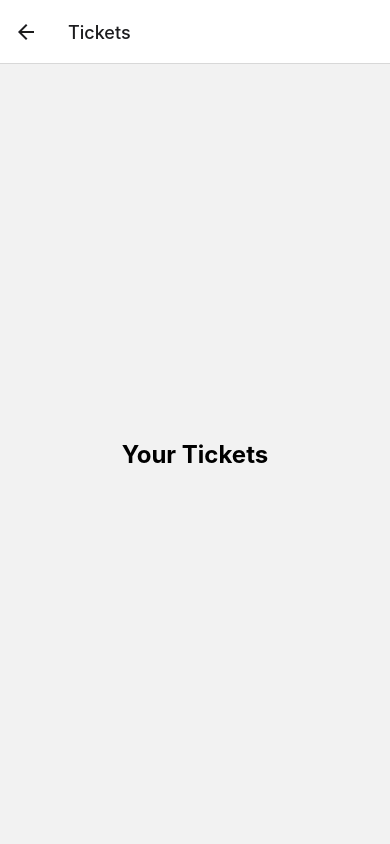
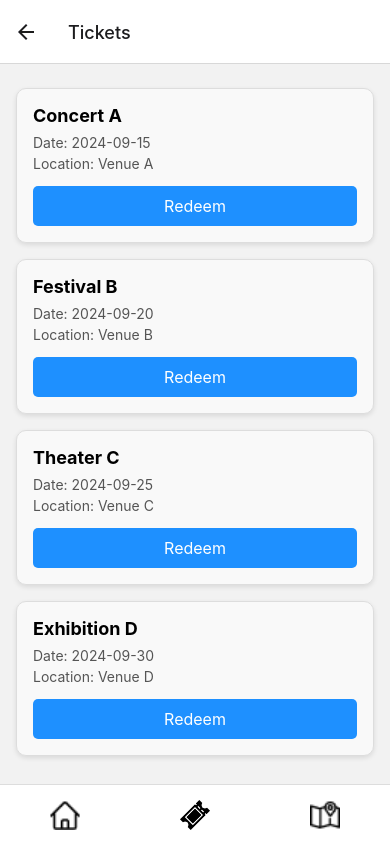
Before and after one commit to M4verrick/CrowdControl, a React Native app in the folder MyNewProject/: screen /Tickets in a window 390 px wide. Built offline with nearby package versions, Linux system fonts and the light colour scheme.

Commit message:
homscreen with icons and navbar added
...

```diff
--- /dev/null
+++ b/MyNewProject/components/navbar.js
@@ -0,0 +1,42 @@
+import React from 'react';
+import { View, TouchableOpacity, StyleSheet, Image } from 'react-native';
+
+const NavBar = ({ navigation }) => {
+  return (
+    <View style={styles.navBar}>
+      <TouchableOpacity style={styles.navItem} onPress={() => navigation.navigate('Home')}>
+        <Image source={require('../assets/home.png')} style={styles.icon} />
+      </TouchableOpacity>
+
+      <TouchableOpacity style={styles.navItem} onPress={() => navigation.navigate('Tickets')}>
+        <Image source={require('../assets/Vector.png')} style={styles.icon} />
+      </TouchableOpacity>
+
+      <TouchableOpacity style={styles.navItem} onPress={() => navigation.navigate('Map')}>
+        <Image source={require('../assets/map.png')} style={styles.icon} />
+      </TouchableOpacity>
+    </View>
+  );
+};
+
+const styles = StyleSheet.create({
+  navBar: {
+    flexDirection: 'row',
+    justifyContent: 'space-around',
+    alignItems: 'center',
+    height: 60,
+    backgroundColor: '#fff',
+    borderTopWidth: 1,
+    borderTopColor: '#ddd',
+  },
+  navItem: {
+    flex: 1,
+    alignItems: 'center',
+  },
+  icon: {
+    width: 30,
+    height: 30,
+  },
+});
+
+export default NavBar;
--- a/MyNewProject/screens/Homescreen.js
+++ b/MyNewProject/screens/Homescreen.js
@@ -1,5 +1,6 @@
 import React from 'react';
-import { View, ScrollView, StyleSheet, TouchableOpacity, Image } from 'react-native';
+import { View, ScrollView, StyleSheet, Image } from 'react-native';
+import NavBar from '../components/navbar';
 
 const HomeScreen = ({ navigation }) => {
   return (
@@ -11,20 +12,8 @@ const HomeScreen = ({ navigation }) => {
         <Image source={require('../assets/cover3.png')} style={styles.eventImage} />
       </ScrollView>
 
-      {/* Navigation Bar */}
-      <View style={styles.navBar}>
-        <TouchableOpacity style={styles.navItem} onPress={() => console.log('Other Tab')}>
-          {/* Placeholder for other tabs */}
-        </TouchableOpacity>
 
-        <TouchableOpacity style={styles.navItem} onPress={() => navigation.navigate('Tickets')}>
-          <Image source={require('../assets/Vector.png')} style={{ width: 30, height: 30 }} />
-        </TouchableOpacity>
-
-        <TouchableOpacity style={styles.navItem} onPress={() => console.log('Other Tab')}>
-          {/* Placeholder for other tabs */}
-        </TouchableOpacity>
-      </View>
+      <NavBar navigation={navigation} />
     </View>
   );
 };
@@ -40,22 +29,9 @@ const styles = StyleSheet.create({
     marginBottom: 20,
   },
   eventImage: {
-    marginHorizontal: 10,
     width: 300,
     height: 200,
-  },
-  navBar: {
-    flexDirection: 'row',
-    justifyContent: 'space-around',
-    alignItems: 'center',
-    height: 60,
-    backgroundColor: '#fff',
-    borderTopWidth: 1,
-    borderTopColor: '#ddd',
-  },
-  navItem: {
-    flex: 1,
-    alignItems: 'center',
+    marginHorizontal: 10,
   },
 });
 
--- a/MyNewProject/screens/Ticketscreen.js
+++ b/MyNewProject/screens/Ticketscreen.js
@@ -1,24 +1,96 @@
-import React from 'react';
-import { View, Text, StyleSheet } from 'react-native';
 
-const TicketsScreen = () => {
+import { View, Text, StyleSheet, ScrollView, TouchableOpacity } from 'react-native';
+import NavBar from '../components/navbar';  // Updated import path
+import React, { useState } from 'react';
+
+const TicketsScreen = ({ navigation }) => {
+  // Example ticket data
+  const tickets = [
+    { id: 1, event: 'Concert A', date: '2024-09-15', location: 'Venue A' },
+    { id: 2, event: 'Festival B', date: '2024-09-20', location: 'Venue B' },
+    { id: 3, event: 'Theater C', date: '2024-09-25', location: 'Venue C' },
+    { id: 4, event: 'Exhibition D', date: '2024-09-30', location: 'Venue D' },
+  ];
+
+  const [redeemedTickets, setRedeemedTickets] = useState([]);
+
+  const handleRedeem = (id) => {
+    setRedeemedTickets([...redeemedTickets, id]);
+  };
+
   return (
-    <View style={styles.container}>
-      <Text style={styles.title}>Your Tickets</Text>
-      {/* Implement your ticket screen details here */}
+    <View style={{ flex: 1 }}>
+      <ScrollView contentContainerStyle={styles.container}>
+        {tickets.map((ticket) => (
+          <View key={ticket.id} style={styles.ticketContainer}>
+            <Text style={styles.eventText}>{ticket.event}</Text>
+            <Text style={styles.detailsText}>Date: {ticket.date}</Text>
+            <Text style={styles.detailsText}>Location: {ticket.location}</Text>
+            <TouchableOpacity
+              style={[
+                styles.claimButton,
+                redeemedTickets.includes(ticket.id) && styles.redeemedButton,
+              ]}
+              onPress={() => handleRedeem(ticket.id)}
+              disabled={redeemedTickets.includes(ticket.id)}
+            >
+              <Text style={styles.claimButtonText}>
+                {redeemedTickets.includes(ticket.id) ? 'Redeemed' : 'Redeem'}
+              </Text>
+            </TouchableOpacity>
+          </View>
+        ))}
+      </ScrollView>
+
+
+      <NavBar navigation={navigation} />
     </View>
   );
 };
 
 const styles = StyleSheet.create({
   container: {
-    flex: 1,
+    padding: 16,
     justifyContent: 'center',
     alignItems: 'center',
   },
-  title: {
-    fontSize: 24,
+  ticketContainer: {
+    width: '100%',
+    padding: 16,
+    marginVertical: 8,
+    borderRadius: 10,
+    backgroundColor: '#f9f9f9',
+    borderColor: '#ddd',
+    borderWidth: 1,
+    shadowColor: '#000',
+    shadowOpacity: 0.1,
+    shadowOffset: { width: 0, height: 2 },
+    shadowRadius: 5,
+    elevation: 3,
+  },
+  eventText: {
+    fontSize: 18,
     fontWeight: 'bold',
+    marginBottom: 8,
+  },
+  detailsText: {
+    fontSize: 14,
+    color: '#555',
+    marginBottom: 4,
+  },
+  claimButton: {
+    marginTop: 10,
+    paddingVertical: 10,
+    borderRadius: 5,
+    backgroundColor: '#1E90FF',
+    alignItems: 'center',
+  },
+  redeemedButton: {
+    backgroundColor: '#32CD32',
+  },
+  claimButtonText: {
+    color: '#fff',
+    fontSize: 16,
   },
 });
 
```
Also changed, not shown: MyNewProject/assets/home.png (added), MyNewProject/assets/map.png (added).
